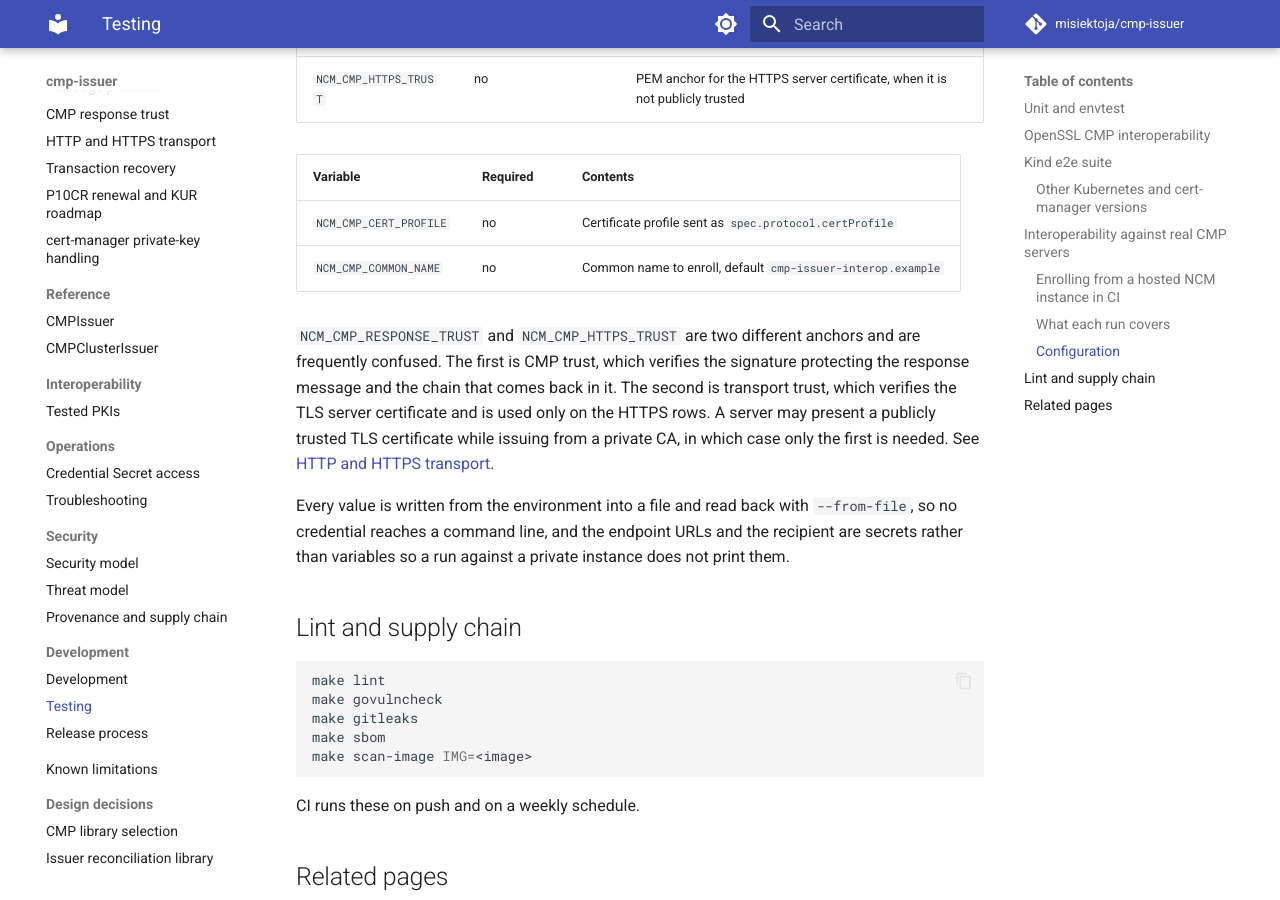
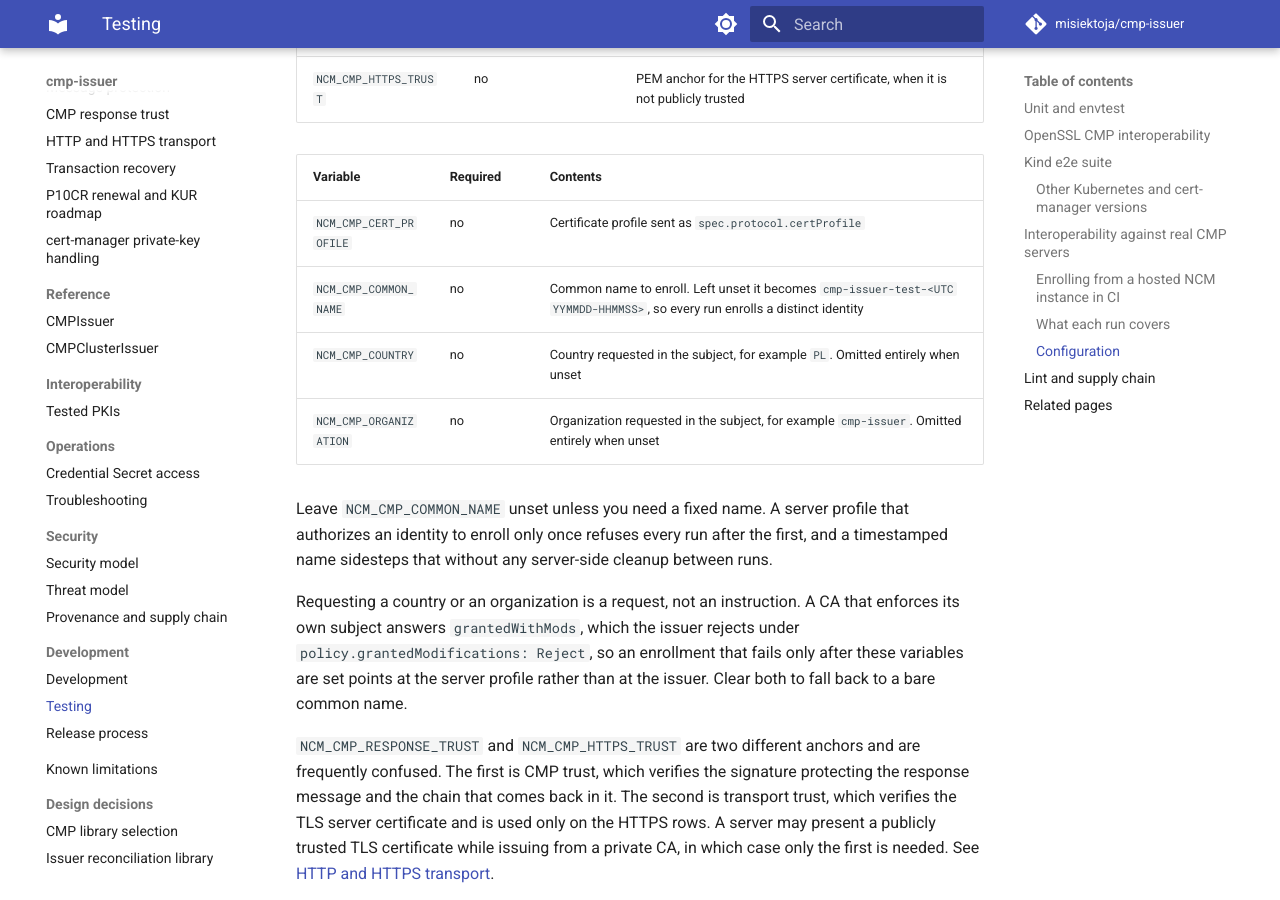
Before and after one commit to misiektoja/cmp-issuer, an MkDocs documentation site: the page built from docs/development/testing.md, in a window 1280 px wide and 900 px high, scrolled down 3779 px. Built offline with MkDocs 1.6.1 and Material for MkDocs 9.7.7, drawn with Linux system fonts in a browser that asks for light colours; comment, search, counter and statistics services are not loaded.

Commit message:
docs(development): document the timestamped identity and the subject variables

```diff
--- a/docs/development/testing.md
+++ b/docs/development/testing.md
@@ -107,7 +107,13 @@ Configure it under **Settings, Secrets and variables, Actions**. A repository wi
 | Variable | Required | Contents |
 | --- | --- | --- |
 | `NCM_CMP_CERT_PROFILE` | no | Certificate profile sent as `spec.protocol.certProfile` |
-| `NCM_CMP_COMMON_NAME` | no | Common name to enroll, default `cmp-issuer-interop.example` |
+| `NCM_CMP_COMMON_NAME` | no | Common name to enroll. Left unset it becomes `cmp-issuer-test-<UTC YYMMDD-HHMMSS>`, so every run enrolls a distinct identity |
+| `NCM_CMP_COUNTRY` | no | Country requested in the subject, for example `PL`. Omitted entirely when unset |
+| `NCM_CMP_ORGANIZATION` | no | Organization requested in the subject, for example `cmp-issuer`. Omitted entirely when unset |
+
+Leave `NCM_CMP_COMMON_NAME` unset unless you need a fixed name. A server profile that authorizes an identity to enroll only once refuses every run after the first, and a timestamped name sidesteps that without any server-side cleanup between runs.
+
+Requesting a country or an organization is a request, not an instruction. A CA that enforces its own subject answers `grantedWithMods`, which the issuer rejects under `policy.grantedModifications: Reject`, so an enrollment that fails only after these variables are set points at the server profile rather than at the issuer. Clear both to fall back to a bare common name.
 
 `NCM_CMP_RESPONSE_TRUST` and `NCM_CMP_HTTPS_TRUST` are two different anchors and are frequently confused. The first is CMP trust, which verifies the signature protecting the response message and the chain that comes back in it. The second is transport trust, which verifies the TLS server certificate and is used only on the HTTPS rows. A server may present a publicly trusted TLS certificate while issuing from a private CA, in which case only the first is needed. See [HTTP and HTTPS transport](../guide/transport.md).
 
```
